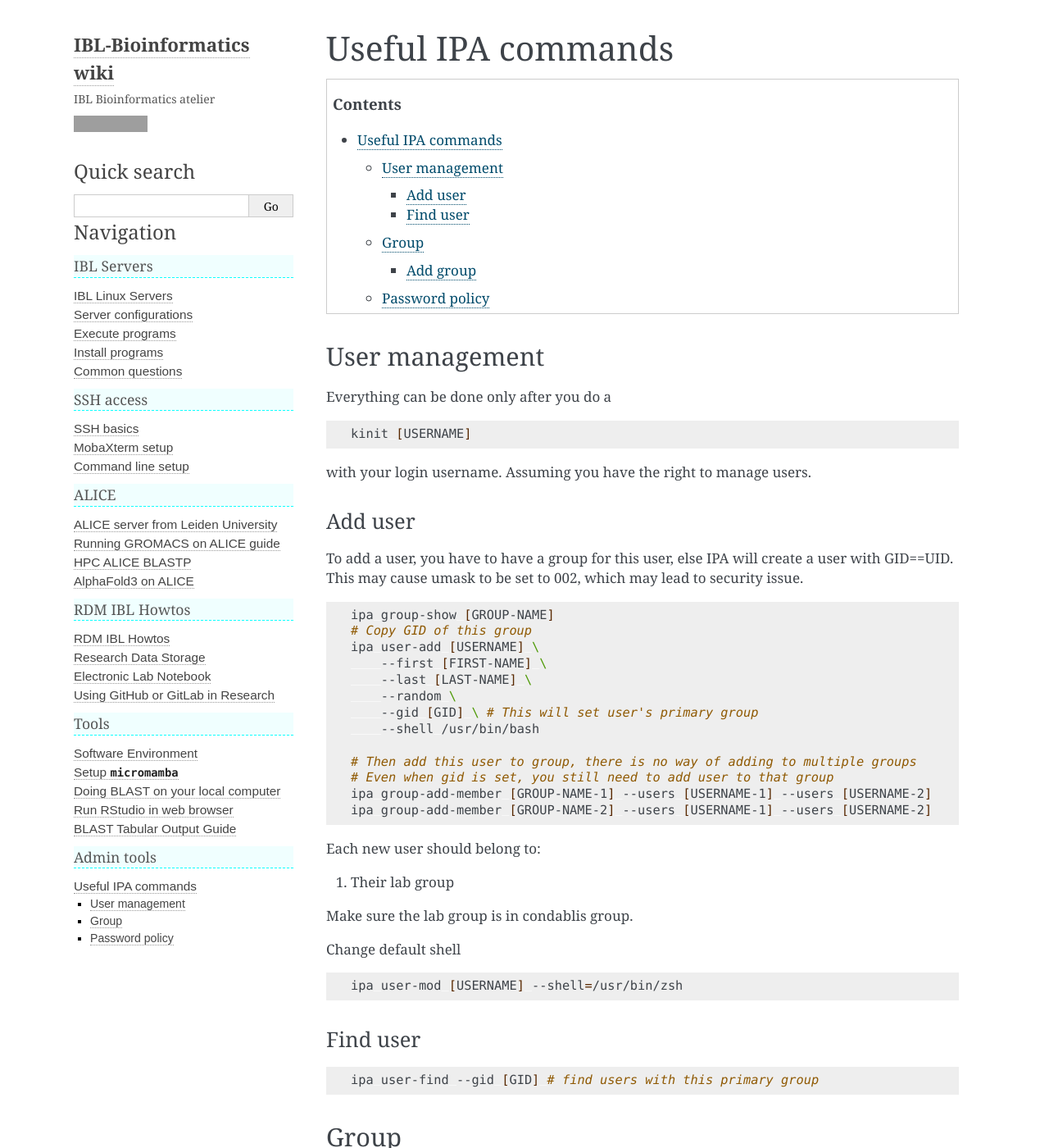
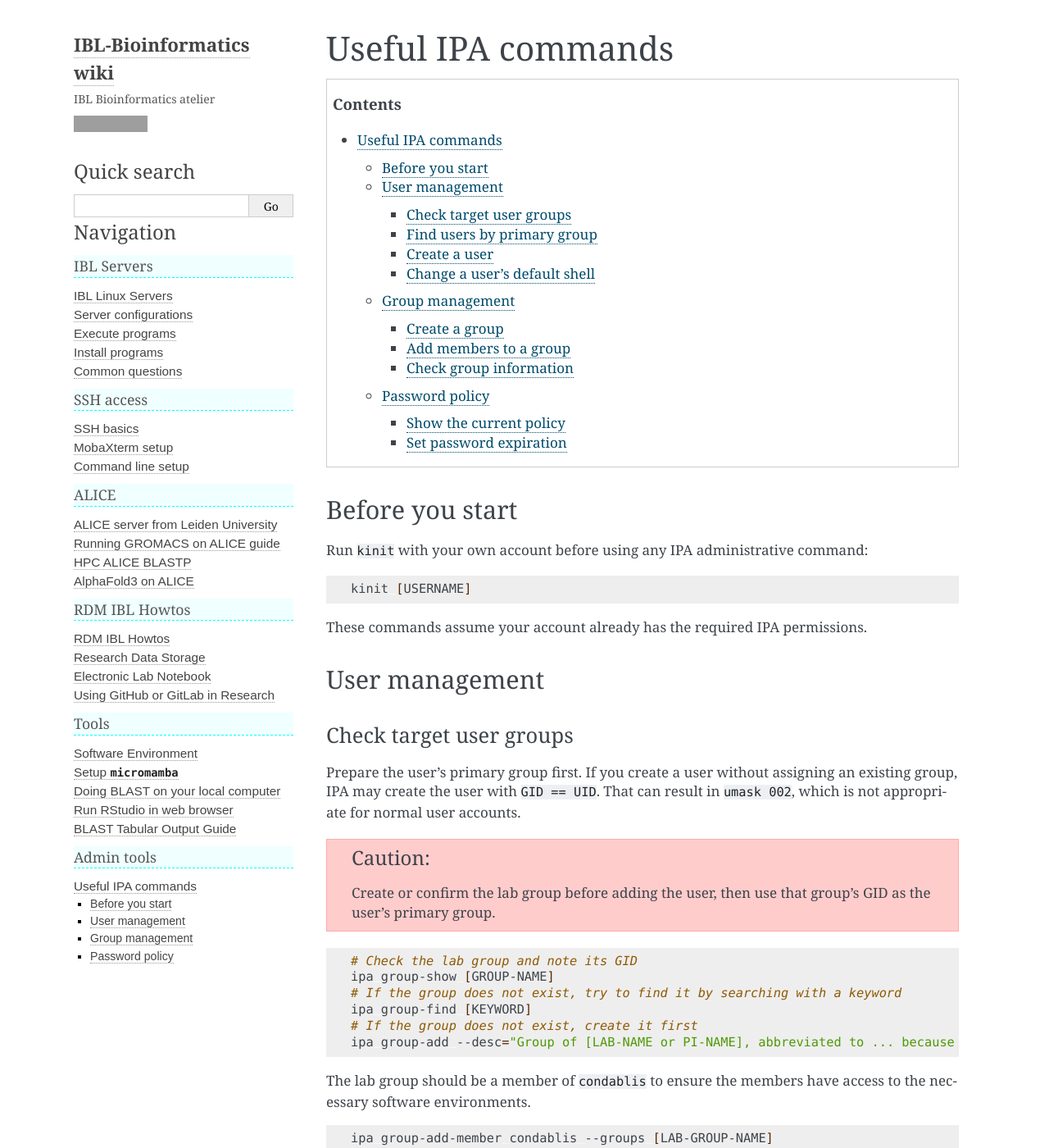
Before and after one commit to IBL-bioinfo/IBL-bioinformatics-wiki, a Sphinx documentation site: the page built from docs/source/admin_tools/ipa_commands.md, in a window 1280 px wide and 1400 px high. Shown: the whole window at 82% size. Built offline with Sphinx 7.4.7, drawn with Linux system fonts in a browser that asks for light colours; some of the changed text lies outside the part shown; grey boxes are pictures that could not be loaded.

Commit message:
Refine existing commands

````diff
--- a/docs/source/admin_tools/ipa_commands.md
+++ b/docs/source/admin_tools/ipa_commands.md
@@ -6,71 +6,106 @@ depth: 3
 ---
 ```
 
-## User management
+## Before you start
 
-Everything can be done only after you do a
+Run `kinit` with your own account before using any IPA administrative command:
 
 ```sh
 kinit [USERNAME]
 ```
 
-with your login username. Assuming you have the right to manage users.
+These commands assume your account already has the required IPA permissions.
 
-### Add user
+## User management
 
-To add a user, you have to have a group for this user, else IPA will create a user with GID\==UID. This may cause umask to be set to 002, which may lead to security issue.
+### Check target user groups
 
-```shell
+Prepare the user's primary group first. If you create a user without assigning an existing group, IPA may create the user with `GID == UID`. That can result in `umask 002`, which is not appropriate for normal user accounts.
+
+```{caution}
+Create or confirm the lab group before adding the user, then use that group's GID as the user's primary group.
+```
+
+```sh
+# Check the lab group and note its GID
 ipa group-show [GROUP-NAME]
-# Copy GID of this group
+# If the group does not exist, try to find it by searching with a keyword
+ipa group-find [KEYWORD]
+# If the group does not exist, create it first
+ipa group-add --desc="Group of [LAB-NAME or PI-NAME], abbreviated to ... because ..., work mainly with ..." [GROUP-NAME]
+```
+
+The lab group should be a member of `condablis` to ensure the members have access to the necessary software environments.
+
+```sh
+ipa group-add-member condablis --groups [LAB-GROUP-NAME]
+```
+
+### Find users by primary group
+
+```sh
+ipa user-find --gid [GID]
+```
+
+### Create a user
+
+Then create the user with the lab group as the primary group:
+
+```sh
+
+# Create the user with that group as the primary group
 ipa user-add [USERNAME] \
     --first [FIRST-NAME] \
     --last [LAST-NAME] \
-    --random \
-    --gid [GID] \ # This will set user's primary group
+    --random \ # this creates a random password
+    --gid [GID] \
     --shell /usr/bin/bash
-
-# Then add this user to group, there is no way of adding to multiple groups
-# Even when gid is set, you still need to add user to that group
-ipa group-add-member [GROUP-NAME-1] --users [USERNAME-1] --users [USERNAME-2]
-ipa group-add-member [GROUP-NAME-2] --users [USERNAME-1] --users [USERNAME-2]
+# !!! Must do: !!! Add the user to all required groups
+# Although when --gid is set, you still need to add the user to the group explicitly
+ipa group-add-member [GROUP-NAME-1] --users [USERNAME]
 ```
 
-Each new user should belong to:
+Each new user should belong to their lab group, and thus belong to the `condablis` group. Do not add users directly to `condablis` group.
 
-1. Their lab group
+### Change a user's default shell
 
-Make sure the lab group is in condablis group.
+Only do this when asked by the user. The default shell is `bash`, but some users may prefer `zsh` or other shells. To change the default shell, use:
 
-Change default shell
-
-```shell
+```sh
 ipa user-mod [USERNAME] --shell=/usr/bin/zsh
 ```
 
-### Find user
+## Group management
 
-```sh
-ipa user-find --gid [GID] # find users with this primary group
-```
-
-## Group
-
-### Add group
+### Create a group
 
 ```sh
 ipa group-add --desc="Explain why this group exists" [GROUP-NAME]
+```
+
+### Add members to a group
+
+Add users:
+
+```sh
 ipa group-add-member [GROUP-NAME] --users [USERNAME-1] --users [USERNAME-2]
+```
+
+Add another group as a member (for `condablis`, we add lab groups as members of it):
+
+```sh
 ipa group-add-member [GROUP-NAME] --groups [GROUP-NAME-1]
 ```
 
-Information of groups
+### Check group information
+
+Show information about a group:
 
 ```sh
 ipa group-find [GROUP-NAME]
 ```
 
-Information of groups that a user belongs to
+Show all groups a user belongs to:
 
 ```sh
 ipa group-find --user=[USERNAME]
@@ -78,13 +113,15 @@ ipa group-find --user=[USERNAME]
 
 ## Password policy
 
-Show current policy
+### Show the current policy
 
 ```sh
 ipa pwpolicy-show
 ```
 
-change password expiration to 730 days
+### Set password expiration
+
+Set the password lifetime to 730 days:
 
 ```sh
 ipa pwpolicy-mod --maxlife=730
````
